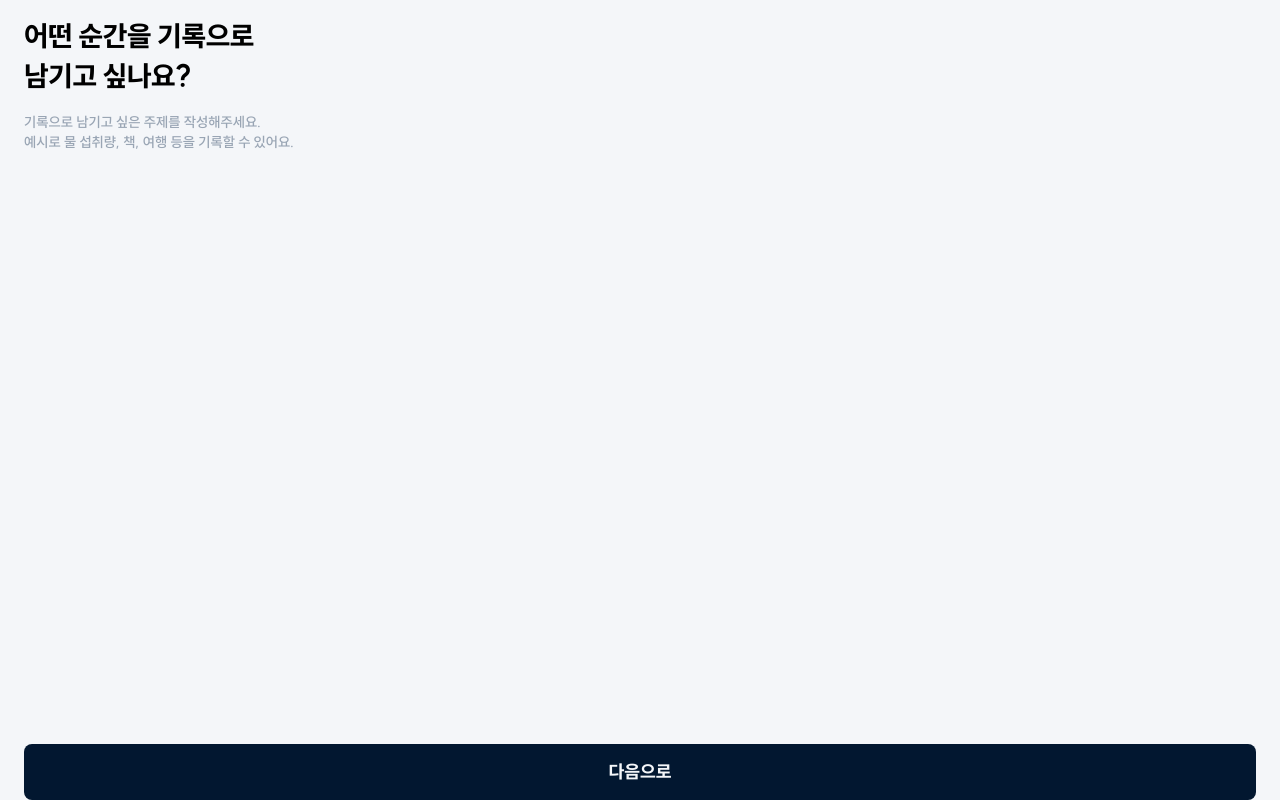
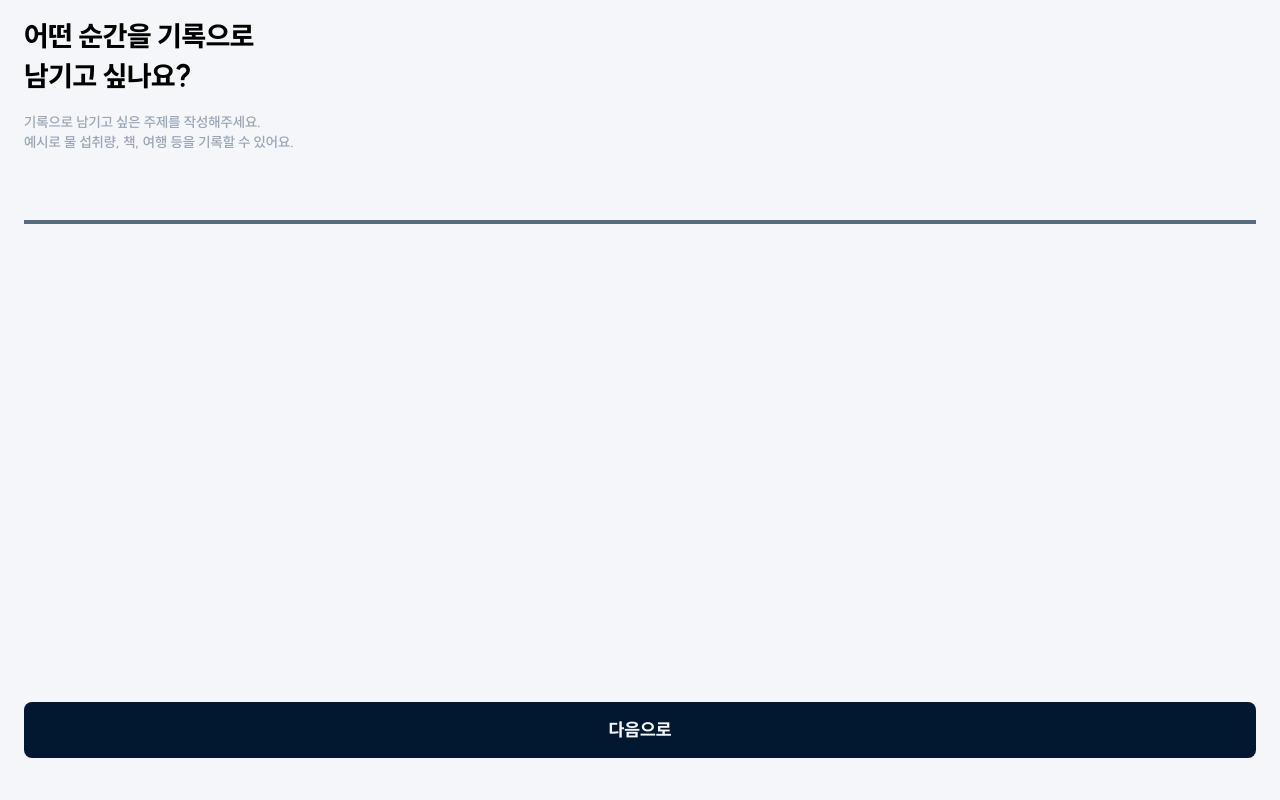
Before and after one commit to momenty-team/momenty-front, a Next.js app: page /add-log in a window 1280 px wide. Built offline with nearby package versions, Linux system fonts and the light colour scheme.

Commit message:
feat: 적용되지 않는 css 코드 수정

```diff
--- a/src/app/add-log/complete.tsx
+++ b/src/app/add-log/complete.tsx
@@ -1,6 +1,6 @@
 function StepComplete({ onRestart }: { onRestart: () => void }) {
   return (
-    <div className="flex h-dvh flex-col justify-between bg-[#F4F6F9] pt-4 px-6 pb-10.5">
+    <div className="flex h-dvh flex-col justify-between bg-[#F4F6F9] pt-4 px-6 pb-[42px]">
       <h1 className="mb-6 text-subtitle-1-b">
         이제 물 섭취량을
         <br />
--- a/src/app/add-log/method.tsx
+++ b/src/app/add-log/method.tsx
@@ -34,7 +34,7 @@ function StepMethod({ onNext }: { onNext: () => void }) {
   };
 
   return (
-    <div className="flex h-dvh flex-col justify-between bg-[#F4F6F9] pt-4 px-6 pb-10.5">
+    <div className="flex h-dvh flex-col justify-between bg-[#F4F6F9] pt-4 px-6 pb-[42px]">
       <div>
         <div className="mb-6">
           <p className="text-subtitle-1-b ">물 섭취량을</p>
--- a/src/app/add-log/page.tsx
+++ b/src/app/add-log/page.tsx
@@ -1,11 +1,13 @@
 'use client';
 
+import useKeyboardHeight from '@/hooks/useKeyboardHeight';
 import usePreventScrollOnKeyboard from '@/hooks/usePreventScrollOnKeyboard';
 import { useEffect, useState } from 'react';
 
 function StepTopic({ onNext }: { onNext: () => void }) {
+  usePreventScrollOnKeyboard();
   const [viewportHeight, setViewportHeight] = useState<number>(window.innerHeight);
-  const [keyboardHeight, setKeyboardHeight] = useState<number>(0);
+  const [keyboardHeight, setKeyboardHeight] = useState<number | null>(null);
   usePreventScrollOnKeyboard();
 
   useEffect(() => {
@@ -26,8 +28,8 @@ function StepTopic({ onNext }: { onNext: () => void }) {
 
   return (
     <div
-      className={`flex flex-col justify-between bg-[#F4F6F9] ${keyboardHeight > 0 ? '' : 'pb-10.5'}`}
-      style={{ height: `${viewportHeight - keyboardHeight}px` }}
+      className={`flex flex-col justify-between bg-[#F4F6F9] ${keyboardHeight ? '' : 'pb-[42px]'}`}
+      style={{ height: `${viewportHeight - (keyboardHeight ?? 0)}px` }}
     >
       <div className="flex flex-col pt-4 gap-4">
         <div className="px-6">
@@ -39,14 +41,14 @@ function StepTopic({ onNext }: { onNext: () => void }) {
           <p className="text-body-4-sb text-[#99A5B4]">예시로 물 섭취량, 책, 여행 등을 기록할 수 있어요.</p>
         </div>
         <div className="px-6">
-          <input className="flex w-full h-14 border-b-1 border-[#5A6B7F] bg-[#F4F6F9] rounded-none" />
+          <input className="flex w-full h-14 border-b-[4px] border-[#5A6B7F] bg-[#F4F6F9] rounded-none" />
         </div>
       </div>
-      <div className={`${keyboardHeight > 0 ? '' : 'px-6'}`}>
+      <div className={`${keyboardHeight ? '' : 'px-6'}`}>
         <button
           onClick={onNext}
           className={`w-full flex justify-center items-center bg-[#021730] text-[#F4F6F9] py-[14px] text-body-1-b h-14 ${
-            keyboardHeight > 0 ? '' : 'rounded-[8px]'
+            keyboardHeight ? '' : 'rounded-[8px]'
           }`}
         >
           다음으로
--- a/src/app/layout.tsx
+++ b/src/app/layout.tsx
@@ -52,12 +52,10 @@ const suitVariable = localFont({
   ],
 });
 
-function RootLayout({ children }: { children: React.ReactNode }) {
+export default function RootLayout({ children }: { children: React.ReactNode }) {
   return (
     <html lang="ko" className={suitVariable.className}>
       <body>{children}</body>
     </html>
   );
 }
-
-export default RootLayout;
--- a/src/app/page.tsx
+++ b/src/app/page.tsx
@@ -17,7 +17,7 @@ function Home() {
             <div className="w-5 h-5 bg-slate-400 rounded-md" />
             <span className="text-body-2-m">기록 추가하기</span>
           </div>
-          <ChevronRightIcon className="flex" />
+          <ChevronRightIcon className="[&>path]:stroke-[#021730]" style={{ width: '24px', height: '24px' }} />
         </div>
         <span className="text-[#99A5B4] text-body-2-r">나만의 기록을 만들어 보세요.</span>
       </button>
--- /dev/null
+++ b/src/hooks/useKeyboardHeight.ts
@@ -0,0 +1,26 @@
+import { useEffect, useState } from "react";
+
+const useKeyboardHeight = () => {
+  const [keyboardHeight, setKeyboardHeight] = useState<number>(0);
+  const [viewportHeight, setViewportHeight] = useState<number>(window.innerHeight);
+
+  useEffect(() => {
+    const onResize = () => {
+      if (window.visualViewport) {
+        const visualViewportHeight = window.visualViewport.height;
+        const heightDiff = visualViewportHeight ? window.innerHeight - visualViewportHeight : 0;
+        setKeyboardHeight(heightDiff > 0 ? heightDiff : 0);
+        setViewportHeight(window.innerHeight);
+      }
+    };
+
+    window.visualViewport?.addEventListener("resize", onResize);
+    return () => {
+      window.visualViewport?.removeEventListener("resize", onResize);
+    };
+  }, []);
+
+  return { keyboardHeight, viewportHeight };
+};
+
+export default useKeyboardHeight;
```
Also changed, not shown: src/hooks/usePreventScrollOnKeyboard.ts (line endings or trailing spaces).
